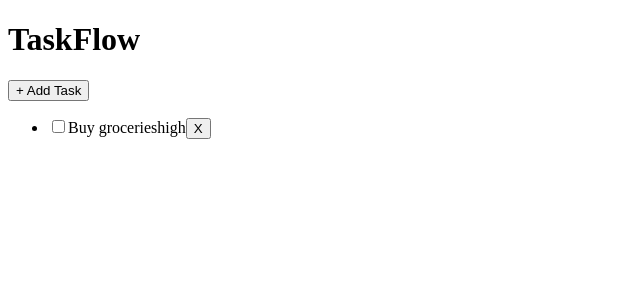
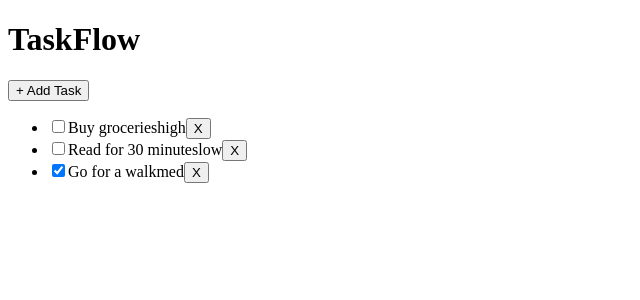
Before and after one commit to Nikhilsatish/react-taskflow, a React (Vite) app: page / in a window 1280 px wide. Shown: the top 300 px of the page, without its empty margins (0-640 px from the left). Built offline with nearby package versions, Linux system fonts and the light colour scheme.

Commit message:
feat: pass task data via props App → TaskList → TaskCard (R4)

```diff
--- a/src/App.jsx
+++ b/src/App.jsx
@@ -1,10 +1,13 @@
 import Header from "./components/Header";
 import TaskCard from "./components/TaskCard";
+import TaskList from "./components/TaskList";
 
 function App() {
-
-   const fakeTask = { id: 1, title: 'Buy groceries', priority: 'high', done: false }
-
+  const tasks = [
+    { id: 1, title: "Buy groceries", priority: "high", done: false },
+    { id: 2, title: "Read for 30 minutes", priority: "low", done: false },
+    { id: 3, title: "Go for a walk", priority: "med", done: true },
+  ];
 
   function handleAddClick() {
     console.log("Add Task button clicked");
@@ -14,12 +17,13 @@ function App() {
       <div className="app">
         <Header onAddClick={handleAddClick} />
 
-        <ul>
-          <TaskCard
-            task={fakeTask}
-            onToggle={() => console.log('Task toggled')}
-            onDelete={() => console.log('Task deleted')} />
-        </ul>
+        <div className="container">
+          <TaskList
+            tasks={tasks}
+            onToggle={(id) => console.log("toggle", id)}
+            onDelete={(id) => console.log("delete", id)}
+          />
+        </div>
       </div>
     </>
   );
--- a/src/components/TaskList.jsx
+++ b/src/components/TaskList.jsx
@@ -1,9 +1,22 @@
-import React from 'react'
+import React from "react";
+import TaskCard from "./TaskCard";
 
-function TaskList() {
+function TaskList({ tasks, onToggle, onDelete }) {
+  if (tasks.length === 0) {
+    return <p className="empty">No tasks here!</p>;
+  }
   return (
-    <div>TaskList</div>
-  )
+    <ul className="task-list">
+      {tasks.map((task) => (
+        <TaskCard
+          key={task.id}
+          task={task}
+          onToggle={onToggle}
+          onDelete={onDelete}
+        />
+      ))}
+    </ul>
+  );
 }
 
 export default TaskList;
```
